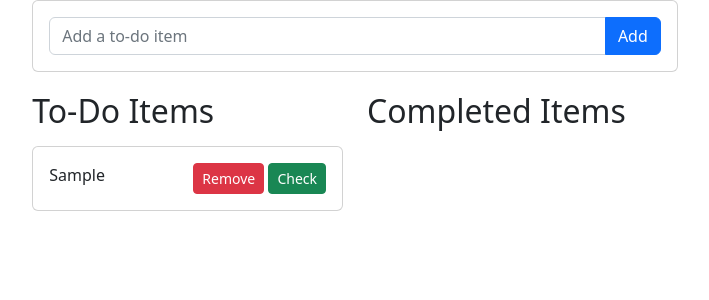
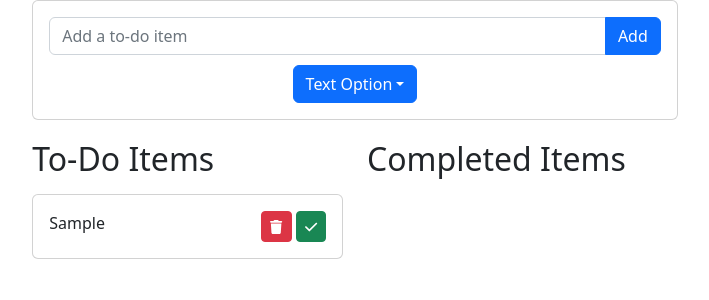
Before and after one commit to HenryFundenberger/CS456-Development, a React (Create React App) app in the folder to-do-app/: page / in a window 1280 px wide. Both pictures are taken after typing "Sample" into the empty fields and a click on the button "Add". Shown: the top 300 px of the page, without its empty margins (285-994 px from the left). Built offline with nearby package versions, Linux system fonts and the light colour scheme.

Commit message:
Added icon / text switching

```diff
--- a/to-do-app/src/App.js
+++ b/to-do-app/src/App.js
@@ -10,6 +10,10 @@ import {
   Input,
   Button,
   InputGroup,
+  Dropdown,
+  DropdownToggle,
+  DropdownMenu,
+  DropdownItem,
 
 } from "reactstrap";
 
@@ -17,11 +21,20 @@ import "bootstrap/dist/css/bootstrap.min.css";
 import trashSound from "./assets/trash.mp3";
 import checkSound from "./assets/check.mp3";
 
+// include font awsome checkmark and trash icons
+import { library } from "@fortawesome/fontawesome-svg-core";
+import { FontAwesomeIcon } from "@fortawesome/react-fontawesome";
+import { faTrash, faCheck } from "@fortawesome/free-solid-svg-icons";
+library.add(faTrash, faCheck);
+
 function App() {
   const [todoCards, setTodoCards] = useState([]);
   const [completedCards, setCompletedCards] = useState([]);
   const [noCardMessage, setNoCardMessage] = useState("No cards to display");
   const [noCompletedCardMessage, setNoCompletedCardMessage] = useState("No cards to display");
+  const [deleteButton, setDeleteButton] = useState(<FontAwesomeIcon icon="trash" />);
+  const [checkButton, setCheckButton] = useState(<FontAwesomeIcon icon="check" />);
+
 
 
   useEffect(() => {
@@ -32,18 +45,13 @@ function App() {
       JSON.parse(localStorage.getItem("completedCards")) || [];
     setCompletedCards(storedCompletedCards);
 
-    if (storedTodoCards.length === 0) {
-      setNoCardMessage("No cards to display");
-    }
-    else {
-      setNoCardMessage("");
-    }
-    if (storedCompletedCards.length === 0) {
-      setNoCompletedCardMessage("No cards to display");
-    }
-    else {
-      setNoCompletedCardMessage("");
-    }
+
+
+    // print DropdownToggle current value
+    const dropdownToggle = document.querySelector(".dropdown-toggle");
+    console.log(dropdownToggle.textContent);
+
+
 
     // edit all buttons inside todoButtons div to have pink background
     const todoButtons = document.querySelectorAll(".todoButtons");
@@ -155,7 +163,7 @@ function App() {
       </Container>
       </>
     );
-}
+
 
   function CardForm({ addCard }) {
     const [text, setText] = useState("");
@@ -169,8 +177,29 @@ function CardForm({ addCard }) {
 
     };
 
+    const [dropdownOpen, setDropdownOpen] = useState(false);
+
+    const toggle = () => setDropdownOpen((prevState) => !prevState);
+
+    // Function that updates the text of the dropdown button
+
+    const updateDropdownText = () => {
+      // First check if there are any todo cards
+      if (todoCards.length > 0) {
+        // If current deleteButton is the word "Delete", change it to the trash icon
+        if (deleteButton === "Delete") {
+          setDeleteButton(<FontAwesomeIcon icon="trash" />);
+        }
+        // If current deleteButton is the trash icon, change it to the word "Delete"
+        else {
+          setDeleteButton("Delete");
+        }
+      }
+    };
+
 
     return (
+      <>
       <Form onSubmit={handleSubmit} style={{ display: "flex", alignItems: "center" }}>
         <InputGroup style={{ flex: 1 }}>
           <Input
@@ -185,14 +214,27 @@ function CardForm({ addCard }) {
             </Button>
 
         </InputGroup>
+
       </Form>
+      <Form style={{ display: "flex", justifyContent: "center", marginTop:"10px", }}>
+      <div className="">
+        <Dropdown isOpen={dropdownOpen} toggle={toggle} direction="down">
+          <DropdownToggle color="primary" caret>Text Option</DropdownToggle>
+          <DropdownMenu>
+            <DropdownItem onClick={updateDropdownText}>Normal Text</DropdownItem>
+            <DropdownItem>Symbols</DropdownItem>
+          </DropdownMenu>
+        </Dropdown>
+      </div>
+      </Form>
+      </>
     );
   }
 
 
   function CardList({ cards, removeCard, completeCard }) {
 
-  const [removeMessage, setRemoveMessage] = useState("Remove");
+
 
     return (
       <div>
@@ -204,19 +246,19 @@ function CardList({ cards, removeCard, completeCard }) {
                 <div className="todoLabel">{card.body}</div>
                 <div >
                   <Button
-                  className="todoButtons"
+                    className="todoDeleteButton"
                     color="danger"
                     size="sm"
                     onClick={() => removeCard(card.id)}
                   >
-                  {removeMessage}
+                    {deleteButton}
                   </Button>{" "}
                   <Button
                     color="success"
                     size="sm"
                     onClick={() => completeCard(card.id, card.body)}
                   >
-                  Check
+                    {checkButton}
                   </Button>
                 </div>
               </div>
@@ -253,5 +295,6 @@ function CompletedCardList({ cards, removeCard, noCardMessage }) {
       </div>
     );
   }
+}
 
 export default App;
```
Lines whose indentation alone changed are shown as unchanged.
